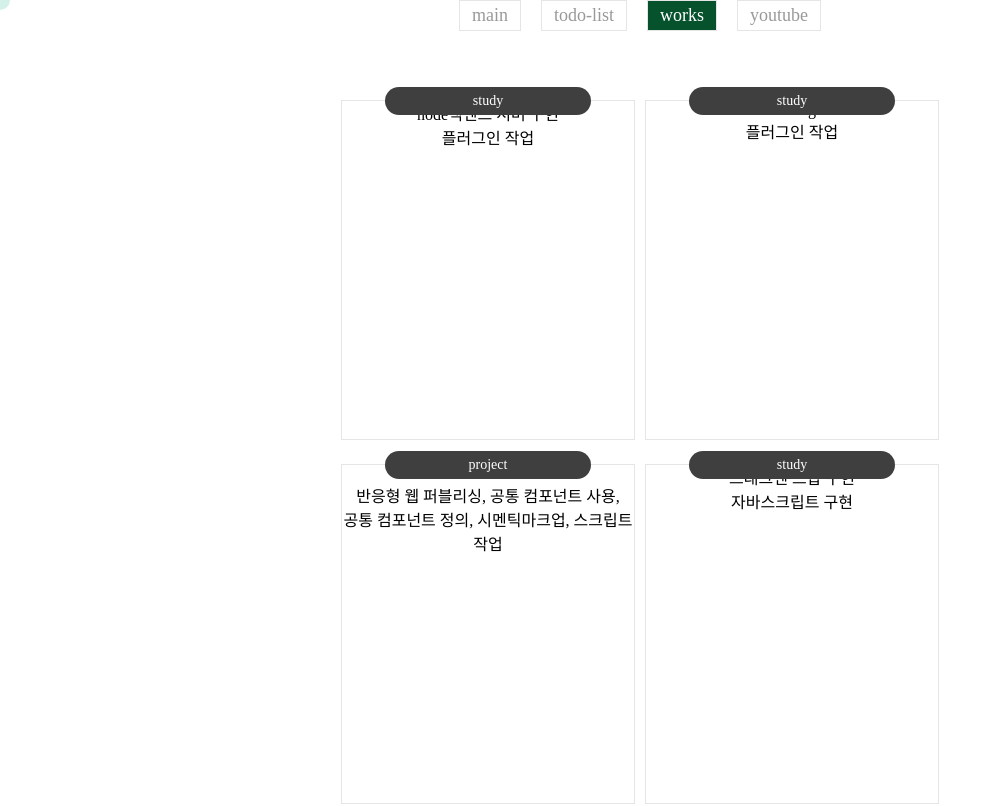
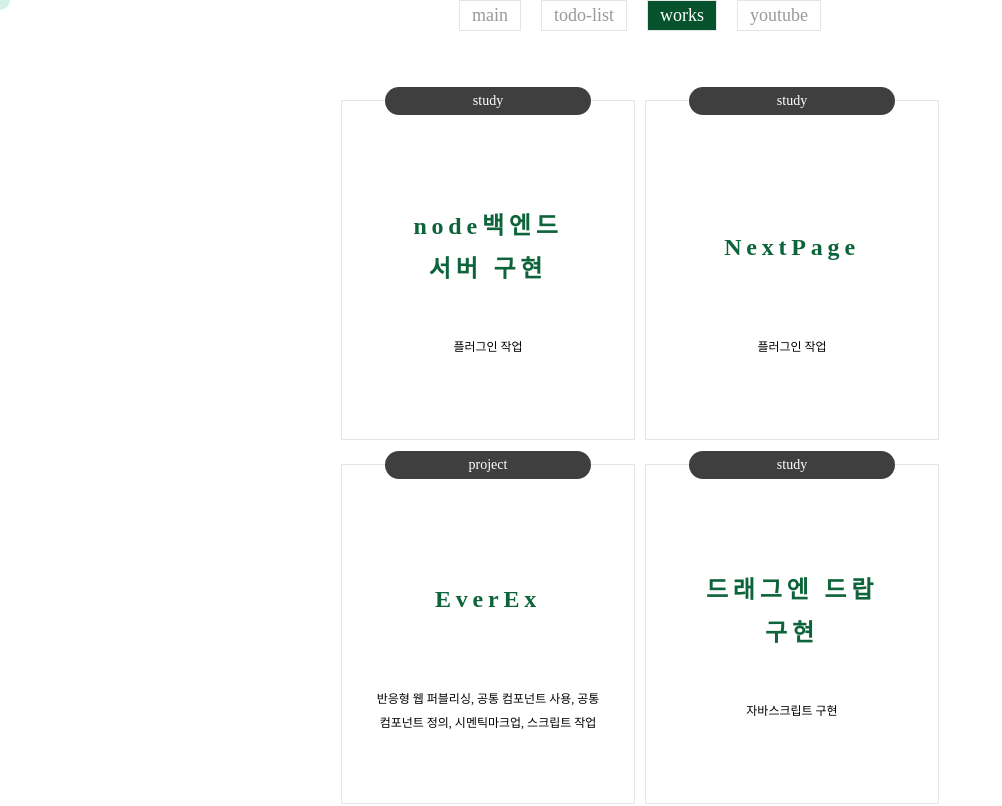
Before and after one commit to morpheus1991/portfolio, a React (Create React App) app: page /portfolio/works in a window 1280 px wide. Shown: the top 806 px of the page, without its empty margins (0-1002 px from the left). Built offline with nearby package versions, Linux system fonts and the light colour scheme; no server answers.

Commit message:
유튜브 디테일 페이지 보완

```diff
--- a/public/index.html
+++ b/public/index.html
@@ -1,16 +1,17 @@
 <!DOCTYPE html>
 <html lang="ko">
+  <!-- <script>
+        (function(l) {
+    window.history.replaceState(null, null,
+      l.pathname.slice(0, -1) + (q.p || '') +
+      (q.q ? ('?' + q.q) : '') +
+      l.hash
+    );
+    }(window.location)
+  </script> -->
   <head>
     <meta charset="utf-8" />
-    <script>
-            (function(l) {
-        window.history.replaceState(null, null,
-          l.pathname.slice(0, -1) + (q.p || '') +
-          (q.q ? ('?' + q.q) : '') +
-          l.hash
-        );
-      }(window.location)
-    </script>
+
     <link rel="icon" href="%PUBLIC_URL%/favicon.ico" />
     <meta name="viewport" content="width=device-width, initial-scale=1" />
     <meta name="theme-color" content="#000000" />
--- a/src/components/common/LayerPopup.tsx
+++ b/src/components/common/LayerPopup.tsx
@@ -20,6 +20,7 @@ const Block = styled.div`
     transform: scale(90%);
     display: flex;
     align-items: center;
+    z-index: 200;
     &.open {
       visibility: visible;
       opacity: 1;
--- a/src/components/pages/works/WorkList/WorkList.tsx
+++ b/src/components/pages/works/WorkList/WorkList.tsx
@@ -28,6 +28,7 @@ const Block = styled.div`
       border-radius: 27px;
       position: absolute;
     }
+
     > ul {
       display: flex;
       flex-wrap: wrap;
@@ -44,7 +45,10 @@ const Block = styled.div`
         justify-content: center;
         margin-bottom: 24px;
         word-break: keep-all;
-
+        > div {
+          display: flex;
+          align-items: center;
+        }
         &:hover {
           .label {
             transform: translateY(100%);
@@ -68,9 +72,7 @@ const Block = styled.div`
           }
         }
 
-        > .inner {
-          padding-top: 40px;
-          .image-area {
+        .title-area {
           width: 196px;
           height: 133px;
           color: ${PRIMARY.grade2};
@@ -93,7 +95,6 @@ const Block = styled.div`
           line-height: 24px;
           padding: 0 20px;
           word-break: keep-all;
-          }
         }
         .hover-area {
           top: 0;
@@ -500,7 +501,7 @@ const WorkList = () => {
             <div>
               <div className="label">{item.theme}</div>
               <div className="inner">
-                <div className="image-area">
+                <div className="title-area">
                   <div>{item.title}</div>
                 </div>
                 {/* <div className="date">{item.title}</div> */}
--- a/src/components/pages/youtube/PageYoutube.tsx
+++ b/src/components/pages/youtube/PageYoutube.tsx
@@ -2,18 +2,49 @@ import React, { useEffect, useState } from "react";
 import { match, Route, Switch, withRouter } from "react-router";
 import styled from "styled-components";
 import Youtube from "../../../service/youtube";
+import theme from "../../../style/theme";
 import Aside from "./aside/Aside";
 import SearchArea from "./searchArea/SearchArea";
 import VideoDetail from "./videoDetail/VideoDetail";
 import VideoList from "./videoList/VideoList";
 
 const Block = styled.div`
-  padding-top: 30px;
-  display: flex;
-  flex-wrap: wrap;
-  .contents {
+  @media ${theme.media.desktop} {
+    padding-top: 30px;
     display: flex;
-    margin: 0 auto;
+    flex-wrap: wrap;
+    .contents {
+      display: flex;
+      margin: 0 auto;
+    }
+  }
+  @media (max-width: 1200px) {
+    .contents {
+      .aside {
+        display: none;
+      }
+    }
+  }
+  @media ${theme.media.mobile} {
+    padding-top: 30px;
+    display: flex;
+    flex-wrap: wrap;
+
+    .contents {
+      width: 100%;
+      display: flex;
+      margin: 0 auto;
+      flex-wrap: wrap;
+      .aside {
+        display: none;
+      }
+      .video-list {
+        padding: 0 12px;
+      }
+      > div {
+        width: 100%;
+      }
+    }
   }
 `;
 const youtube = new Youtube(process.env.REACT_APP_YOUTUBE_API_KEY as string);
@@ -47,7 +78,6 @@ const PageYoutube = ({ match }: Props) => {
       .catch((e) => console.log(e));
   };
   useEffect(() => {
-    // console.log(`${match.url}/detail`);
     search("javascript");
   }, []);
   return (
--- a/src/components/pages/youtube/PageYoutubeDetail.tsx
+++ b/src/components/pages/youtube/PageYoutubeDetail.tsx
@@ -1,18 +1,49 @@
 import React, { useState } from "react";
 import styled from "styled-components";
 import Youtube from "../../../service/youtube";
+import theme from "../../../style/theme";
 import Aside from "./aside/Aside";
 import SearchArea from "./searchArea/SearchArea";
 import VideoDetail from "./videoDetail/VideoDetail";
 const youtube = new Youtube(process.env.REACT_APP_YOUTUBE_API_KEY as string);
 
 const Block = styled.div`
-  padding-top: 30px;
-  display: flex;
-  flex-wrap: wrap;
-  .contents {
+  @media ${theme.media.desktop} {
+    padding-top: 30px;
     display: flex;
-    margin: 0 auto;
+    flex-wrap: wrap;
+    .contents {
+      display: flex;
+      margin: 0 auto;
+    }
+  }
+  @media (max-width: 1200px) {
+    .contents {
+      .aside {
+        display: none;
+      }
+    }
+  }
+  @media ${theme.media.mobile} {
+    padding-top: 30px;
+    display: flex;
+    flex-wrap: wrap;
+
+    .contents {
+      width: 100%;
+      display: flex;
+      margin: 0 auto;
+      flex-wrap: wrap;
+      .aside {
+        display: none;
+      }
+      .video-list {
+        padding: 0 12px;
+      }
+      > div {
+        width: 100%;
+      }
+    }
   }
 `;
 const PageYoutubeDetail = ({ match }: { match: Object }) => {
--- a/src/components/pages/youtube/aside/Aside.tsx
+++ b/src/components/pages/youtube/aside/Aside.tsx
@@ -52,7 +52,7 @@ const Aside = ({}) => {
     console.log(videos);
   }, []);
   return (
-    <Block>
+    <Block className="aside">
       {videos.map((item: Item) => (
         <VideoItem key={item.id} item={item}></VideoItem>
       ))}
--- a/src/components/pages/youtube/searchArea/SearchArea.tsx
+++ b/src/components/pages/youtube/searchArea/SearchArea.tsx
@@ -12,6 +12,7 @@ const Block = styled.form`
   width: 100%;
   position: sticky;
   top: 30px;
+  z-index: 200;
   .input-block {
     input {
       border: 1px solid ${PRIMARY.grade2};
--- a/src/components/pages/youtube/videoDetail/VideoDetail.tsx
+++ b/src/components/pages/youtube/videoDetail/VideoDetail.tsx
@@ -3,6 +3,8 @@ import { Location } from "history";
 import { History } from "history";
 import React from "react";
 import { match, useParams, withRouter } from "react-router";
+import styled from "styled-components";
+import theme from "../../../../style/theme";
 
 interface Props {
   match: match;
@@ -10,6 +12,29 @@ interface Props {
 type Params = {
   id: string;
 };
+const Block = styled.div`
+  @media ${theme.media.desktop} {
+    padding-bottom: 56%;
+    position: relative;
+    iframe {
+      margin: 0 auto;
+    }
+  }
+  @media ${theme.media.mobile} {
+    padding-bottom: 56%;
+    position: relative;
+    iframe {
+      position: absolute;
+      top: 0;
+      left: 0;
+      right: 0;
+      bottom: 0;
+      margin: auto;
+      width: 100%;
+      height: 100%;
+    }
+  }
+`;
 const VideoDetail = () => {
   const a: Params = useParams();
 
@@ -17,7 +42,7 @@ const VideoDetail = () => {
   console.log("디테일실행");
 
   return (
-    <div>
+    <Block>
       <iframe
         width="734"
         height="413"
@@ -26,7 +51,7 @@ const VideoDetail = () => {
         frameBorder="0"
         allow="accelerometer; autoplay; clipboard-write; encrypted-media; gyroscope; picture-in-picture"
       ></iframe>
-    </div>
+    </Block>
   );
 };
 
--- a/src/components/pages/youtube/videoList/VideoItem.tsx
+++ b/src/components/pages/youtube/videoList/VideoItem.tsx
@@ -3,8 +3,10 @@ import { Link } from "react-router-dom";
 import styled from "styled-components";
 import { Item } from "../../../../structure/youtube";
 import { GRAY_SCALE } from "../../../../style/GlobalStyle";
+import theme from "../../../../style/theme";
 
 const Block = styled.li`
+  @media ${theme.media.desktop} {
     border: 1px solid ${GRAY_SCALE.grade3};
     & + & {
       margin-top: 10px;
@@ -26,6 +28,54 @@ const Block = styled.li`
         margin-top: 20px;
       }
     }
+  }
+  @media ${theme.media.mobile} {
+    border: 1px solid ${GRAY_SCALE.grade3};
+    & + & {
+      margin-top: 10px;
+    }
+    > a {
+      display: flex;
+      width: 100%;
+    }
+    .thumnail-area {
+      display: flex;
+      align-items: center;
+      img {
+        width: 164px;
+        height: 92px;
+      }
+    }
+    .text-area {
+      padding-left: 12px;
+      text-align: left;
+      padding-top: 20px;
+      width: calc(100% - 164px);
+      overflow: hidden;
+      dt {
+        font-size: 14px;
+        font-weight: bold;
+        p {
+          overflow: hidden;
+          text-overflow: ellipsis;
+          display: -webkit-box;
+          -webkit-line-clamp: 3; /* 라인수 */
+          -webkit-box-orient: vertical;
+          word-wrap: break-word;
+          line-height: 1.2em;
+        }
+      }
+      dd {
+        width: 100%;
+        p {
+          overflow: hidden;
+          text-overflow: ellipsis;
+          white-space: nowrap;
+        }
+        font-size: 12px;
+      }
+    }
+  }
 `;
 interface Props {
   item: Item;
@@ -39,8 +89,12 @@ const VideoItem = ({ item }: Props) => {
         </div>
         <div className="text-area">
           <dl>
-            <dt>{item.snippet.title}</dt>
-            <dd>{item.snippet.description}</dd>
+            <dt>
+              <p>{item.snippet.title}</p>
+            </dt>
+            <dd>
+              <p>{item.snippet.description}</p>
+            </dd>
           </dl>
         </div>
       </Link>
--- a/src/components/pages/youtube/videoList/VideoList.tsx
+++ b/src/components/pages/youtube/videoList/VideoList.tsx
@@ -11,7 +11,7 @@ const VideoList = ({ videos }: Props) => {
   const isVideosEmpty = videos.length === 0;
   console.log(isVideosEmpty);
   return (
-    <div>
+    <div className="video-list">
       {videos.map((item: Item) => (
         <VideoItem key={item.id} item={item}></VideoItem>
       ))}
```
Lines whose indentation alone changed are shown as unchanged.
